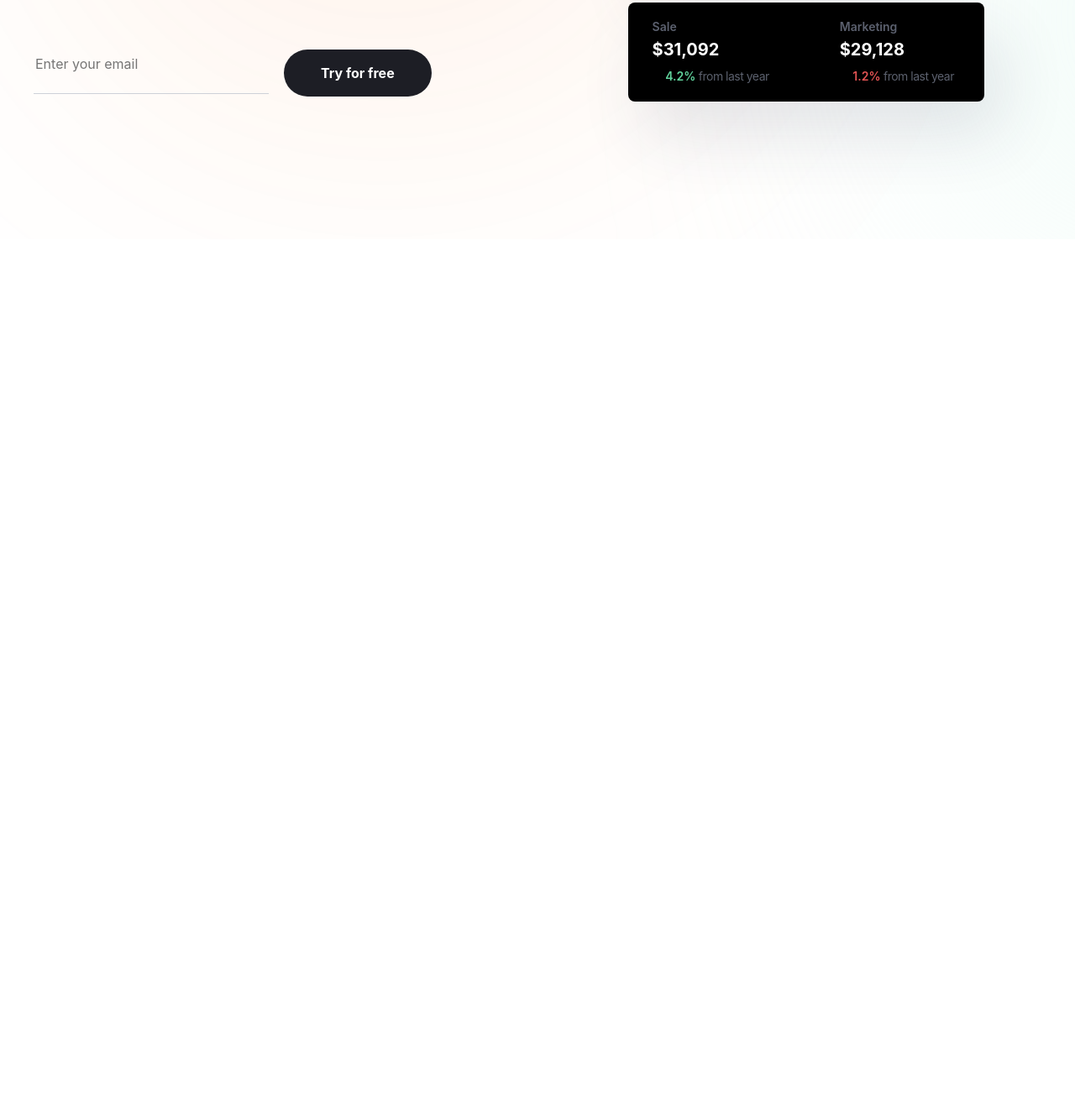
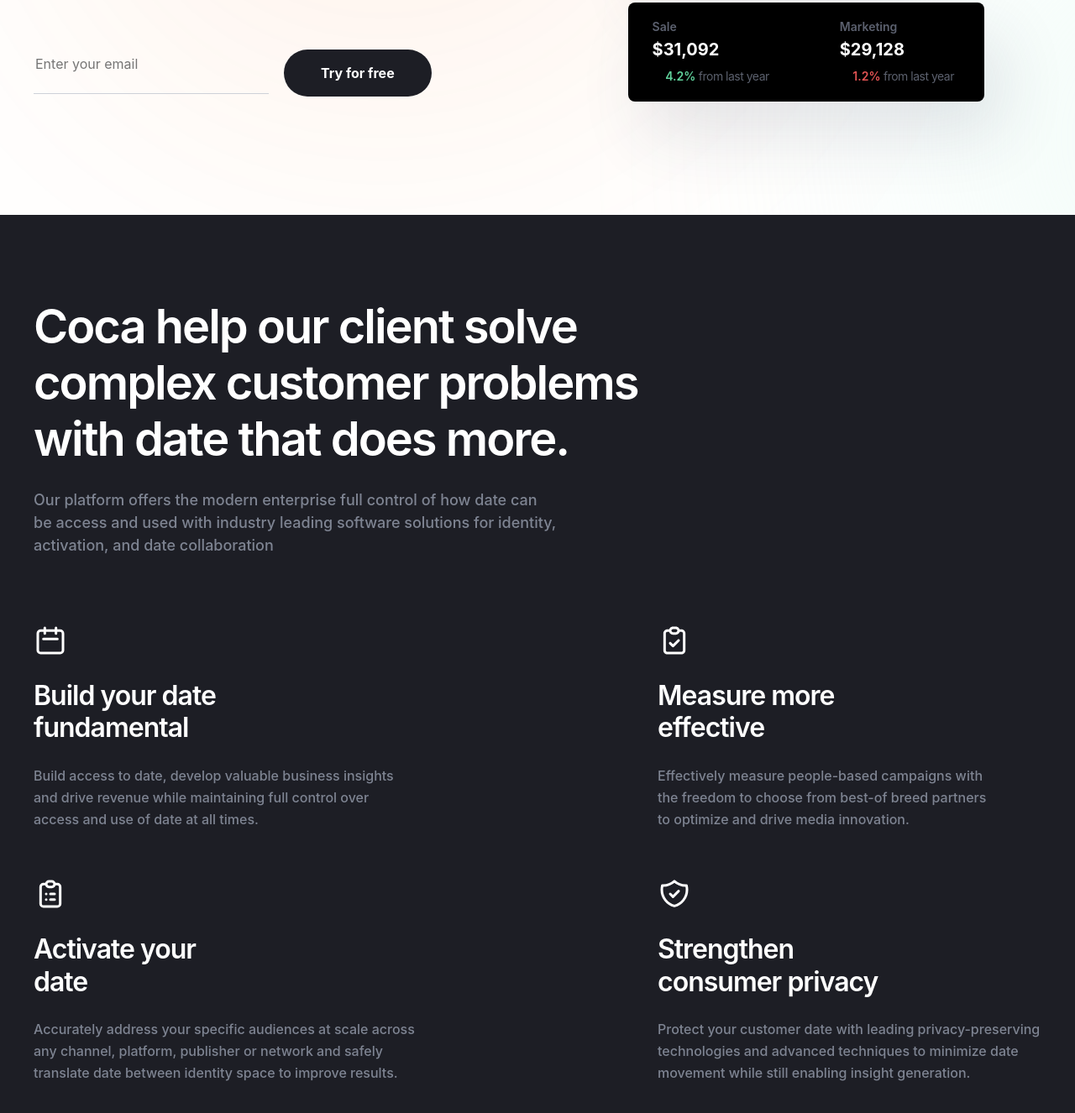
Before and after one commit to sokovlad/coca, a website built with Vite: page src/index.html in a window 1280 px wide. Shown: the part 684-2010 px from the top of the page at 84% size. Before the commit the page ends 969 px from the top, so only its background shows below. Built offline with nearby package versions, Linux system fonts and the light colour scheme; files whose address does not match are found by name.

Commit message:
Created overview section, fixed hero section

```diff
--- a/src/assets/scss/base/vars.scss
+++ b/src/assets/scss/base/vars.scss
@@ -41,6 +41,10 @@
     --container-width: 860px;
   }
 
+  @include mini-desctop {
+    --container-width: 1000px;
+  }
+
   @include mobile {
     --container-width: 480px;
   }
--- a/src/assets/scss/components/home/hero.scss
+++ b/src/assets/scss/components/home/hero.scss
@@ -1,13 +1,13 @@
 .hero {
   position: relative;
-  padding-top: 83px;
+  padding: 83px 0 141px;
 
   @include mini-desctop {
     padding: 67px 0 121px;
   }
 
   @include mobile {
-    min-height: 100dvh;
+    min-height: calc(100dvh - 109px);
   }
 
   &::before,
@@ -242,7 +242,7 @@
     }
 
     &-body {
-      &-th {
+      &-td {
         font-weight: 700;
         font-size: 20px;
         line-height: 26px;
--- /dev/null
+++ b/src/assets/scss/components/home/overview.scss
@@ -0,0 +1,89 @@
+.overview {
+  padding: 100px 0;
+  background-color: var(--black-bg-color);
+
+  @include tablet {
+    text-align: center;
+  }
+
+  @include mobile {
+    padding: 60px 0;
+  }
+
+  &__title {
+    margin-bottom: 24px;
+    max-width: 816px;
+    font-weight: 600;
+    letter-spacing: -2px;
+    color: #fff;
+  }
+
+  &__descr {
+    margin-bottom: 80px;
+    max-width: 660px;
+    font-weight: 500;
+    line-height: 150%;
+    color: var(--neutral-color-150);
+
+    @include tablet {
+      margin-bottom: 60px;
+    }
+  }
+
+  &__list {
+    @include flex-all-between;
+    gap: 56px;
+    flex-wrap: wrap;
+
+    @include tablet {
+      gap: 40px;
+      flex-direction: column;
+      align-items: center;
+    }
+  }
+
+  &__item {
+    max-width: 457px;
+
+    &-img,
+    &-title {
+      margin-bottom: 24px;
+
+      @include tablet {
+        margin-bottom: 18px;
+      }
+    }
+
+    &-title {
+      max-width: 293px;
+      font-weight: 600;
+      letter-spacing: -1px;
+      color: #fff;
+
+      & br {
+        @include tablet {
+          display: none;
+        }
+      }
+
+      @include mobile {
+        max-width: 320px;
+      }
+    }
+
+    &-descr {
+      font-weight: 500;
+      line-height: 26px;
+      color: var(--neutral-color-150);
+    }
+  }
+
+  &__title,
+  &__descr,
+  &__item-title {
+    @include tablet {
+      margin-right: auto;
+      margin-left: auto;
+    }
+  }
+}
--- a/src/assets/scss/main.scss
+++ b/src/assets/scss/main.scss
@@ -5,3 +5,4 @@
 // Components
 @import './components/header';
 @import './components/home/hero';
+@import './components/home/overview';
--- a/src/html/components/home/hero.html
+++ b/src/html/components/home/hero.html
@@ -21,7 +21,7 @@
         <h3 class="hero__sales-title">Sales Report</h3>
         <img
           class="hero__sales-img"
-          src="../../../assets/icons/sales-report-graph-icon.svg"
+          src="./assets/icons/sales-report-graph-icon.svg"
           width="366"
           height="260"
           alt="Sales report graphic"
@@ -31,7 +31,7 @@
         <h3 class="hero__customer-title">Customer Growth</h3>
         <img
           class="hero__customer-img"
-          src="../../../assets/icons/customer-growth-graph-icon.svg"
+          src="./assets/icons/customer-growth-graph-icon.svg"
           width="177"
           height="149"
           alt="Customer growth graphic"
@@ -46,22 +46,22 @@
         </thead>
         <tbody class="hero__stats-body">
           <tr class="hero__stats-body-row">
-            <th class="hero__stats-body-th">$31,092</th>
-            <th class="hero__stats-body-th">$29,128</th>
+            <td class="hero__stats-body-td">$31,092</td>
+            <td class="hero__stats-body-td">$29,128</td>
           </tr>
           <tr class="hero__stats-body-row">
-            <th class="hero__stats-body-th">
+            <td class="hero__stats-body-td">
               <span class="hero__stats-body-num hero__stats-body-num--green">
                 4.2%
               </span>
               <span class="hero__stats-body-text">from last year</span>
-            </th>
-            <th class="hero__stats-body-th">
+            </td>
+            <td class="hero__stats-body-td">
               <span class="hero__stats-body-num hero__stats-body-num--red">
                 1.2%
               </span>
               <span class="hero__stats-body-text">from last year</span>
-            </th>
+            </td>
           </tr>
         </tbody>
       </table>
--- /dev/null
+++ b/src/html/components/home/overview.html
@@ -0,0 +1,82 @@
+<section class="overview">
+  <div class="container">
+    <h2 class="overview__title heading-h2">
+      Coca help our client solve complex customer problems with date that does
+      more.
+    </h2>
+    <p class="overview__descr text-p-medium">
+      Our platform offers the modern enterprise full control of&nbsp;how date
+      can be&nbsp;access and used with industry leading software solutions for
+      identity, activation, and date collaboration
+    </p>
+    <ul class="overview__list">
+      <li class="overview__item">
+        <img
+          src="./assets/icons/calendar-icon.svg"
+          width="40"
+          height="40"
+          alt="Calendar icon"
+          class="overview__item-img"
+        />
+        <h3 class="overview__item-title heading-h5">
+          Build your date fundamental
+        </h3>
+        <p class="overview__item-descr text-p-default">
+          Build access to&nbsp;date, develop valuable business insights and
+          drive revenue while maintaining full control over access&nbsp;and use
+          of&nbsp;date at&nbsp;all times.
+        </p>
+      </li>
+      <li class="overview__item">
+        <img
+          src="./assets/icons/todo-icon.svg"
+          width="40"
+          height="40"
+          alt="Todo icon"
+          class="overview__item-img"
+        />
+        <h3 class="overview__item-title heading-h5">Measure more effective</h3>
+        <p class="overview__item-descr text-p-default">
+          Effectively measure people-based campaigns with the&nbsp;freedom
+          to&nbsp;choose from best-of breed partners to&nbsp;optimize and drive
+          media innovation.
+        </p>
+      </li>
+      <li class="overview__item">
+        <img
+          src="./assets/icons/list-icon.svg"
+          width="40"
+          height="40"
+          alt="List icon"
+          class="overview__item-img"
+        />
+        <h3 class="overview__item-title heading-h5">
+          Activate your<br />
+          date
+        </h3>
+        <p class="overview__item-descr text-p-default">
+          Accurately address your specific audiences at&nbsp;scale across any
+          channel, platform, publisher or&nbsp;network and safely translate date
+          between identity space to&nbsp;improve results.
+        </p>
+      </li>
+      <li class="overview__item">
+        <img
+          src="./assets/icons/shield-icon.svg"
+          width="40"
+          height="40"
+          alt="Shield icon"
+          class="overview__item-img"
+        />
+        <h3 class="overview__item-title heading-h5">
+          Strengthen consumer privacy
+        </h3>
+        <p class="overview__item-descr text-p-default">
+          Protect your customer date with leading privacy-preserving
+          technologies and advanced techniques to&nbsp;minimize date movement
+          while still enabling insight generation.
+        </p>
+      </li>
+    </ul>
+  </div>
+</section>
--- a/src/index.html
+++ b/src/index.html
@@ -4,6 +4,7 @@
   <body data-theme="light" class="body">
     <load src="./html/components/header.html" />
     <load src="./html/components/home/hero.html" />
+    <load src="./html/components/home/overview.html" />
 
     <script type="module" src="./js/main.js"></script>
   </body>
```
